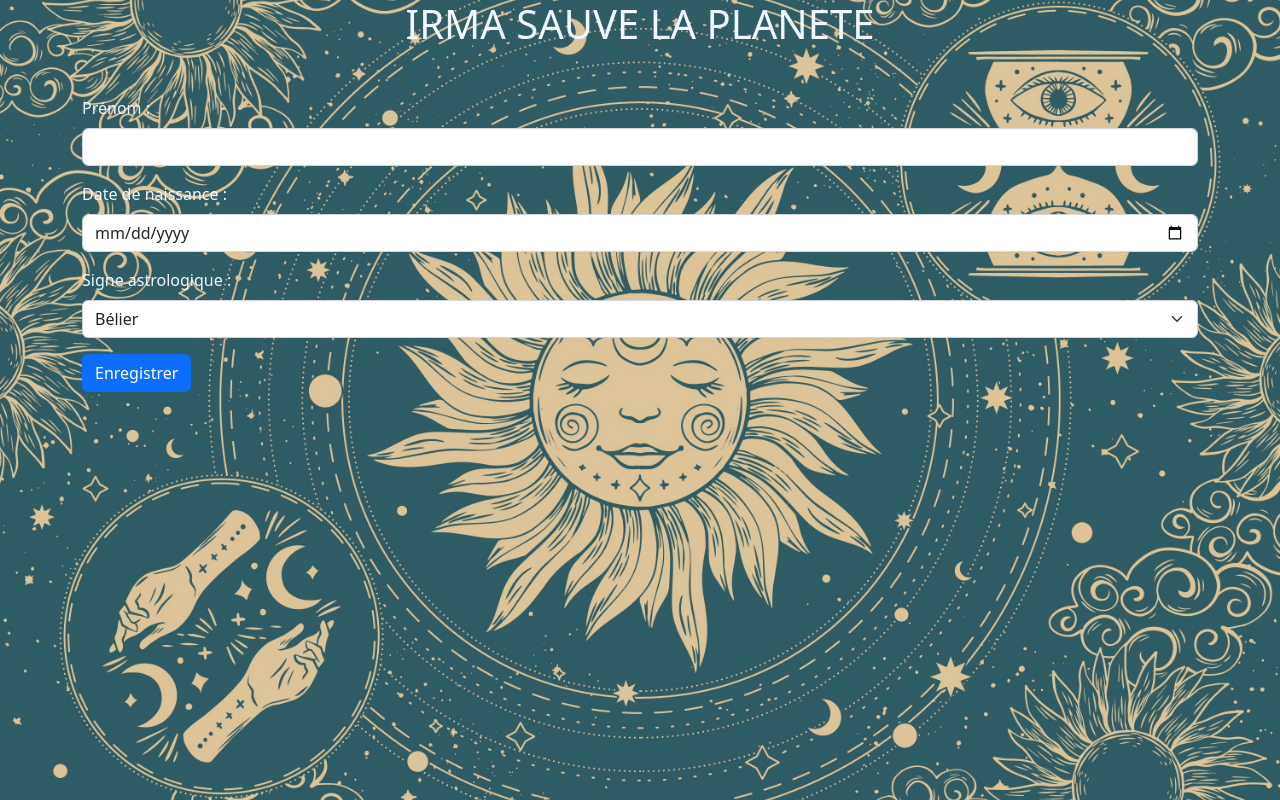
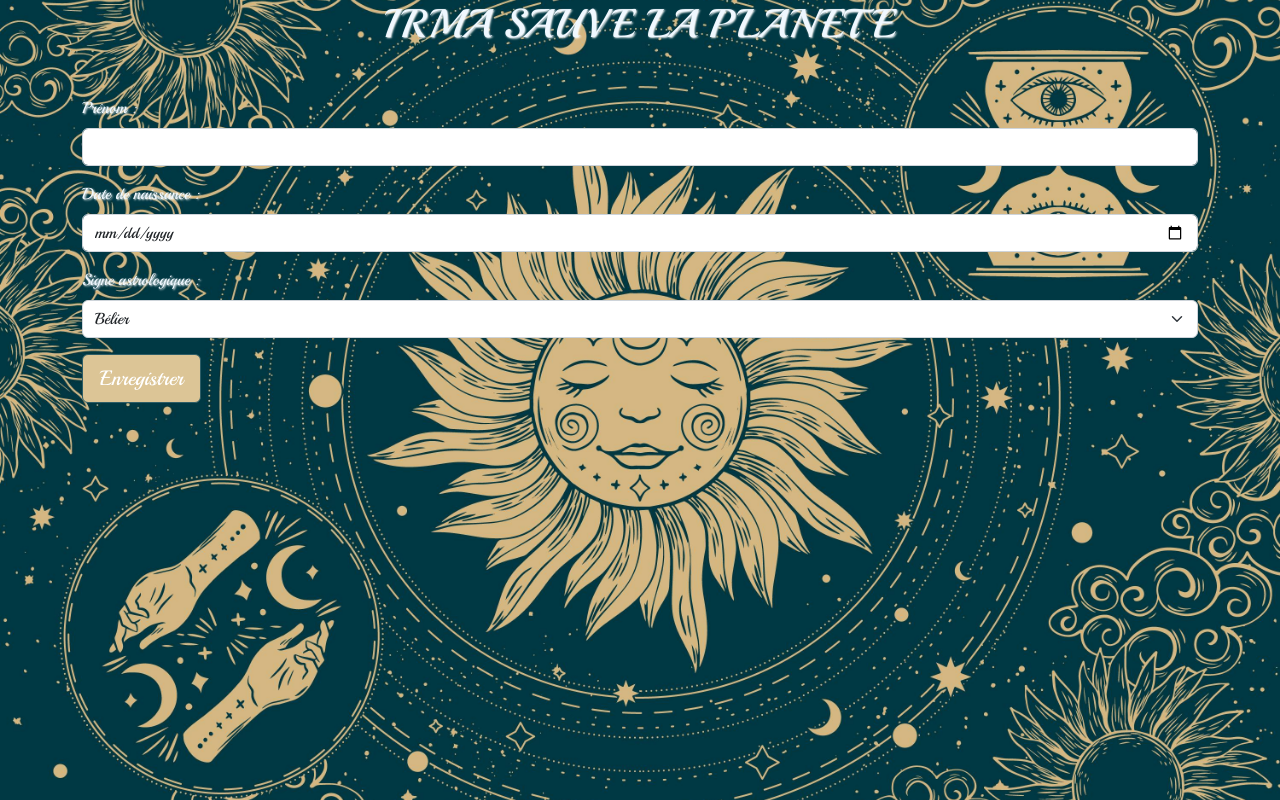
Before and after one commit to zb2oby/green-conf, a React (Create React App) app in the folder frontend/: page / in a window 1280 px wide. Built offline with nearby package versions, Linux system fonts and the light colour scheme.

Commit message:
more css

```diff
--- a/frontend/src/app/App.js
+++ b/frontend/src/app/App.js
@@ -31,15 +31,15 @@ function App() {
     return (
         <div className="container">
             <div className={"mb-5 text-center"}>
-                <h1>IRMA SAUVE LA PLANETE</h1>
-                {!iniTirage && <Button onClick={() => setInitTirage(true)}>Initialiser un nouveau tirage</Button>}
+                <h1 className={"mb-5"}>IRMA SAUVE LA PLANETE</h1>
+                {!iniTirage && <Button className={"irma-btn"} onClick={() => setInitTirage(true)}>Initialiser un nouveau tirage</Button>}
             </div>
             {iniTirage &&
                 <TirageForm joueur={currentTirage} handleInitTirage={handleInitTirage} handleInitJoueur={handleInitJoueur}/>
             }
             {!iniTirage &&
                 <>
-                    <TirageHeader currentTirage={currentTirage} currentJoueur={currentJoueur}/>
+                    <TirageHeader className={"tirageHeader"} currentTirage={currentTirage} currentJoueur={currentJoueur}/>
                     <div className={"text-center"}>
                         <TirageContent currentTirage={currentTirage} />
                     </div>
--- a/frontend/src/component/TirageChoice.js
+++ b/frontend/src/component/TirageChoice.js
@@ -22,10 +22,13 @@ export const TirageChoice = ({nbCartes, isRevealed, onChoiceOk}) =>  {
     }, [])
 
     useEffect(() => {
-        if (choosenCards.length === nbCartes-1) {
+        if (choosenCards.length === nbCartes) {
             setStopPersist(true);
-            onChoiceOk(true)
+            onChoiceOk(true);
         }
+        /*if (choosenCards.length+1 >= nbCartes) {
+            onChoiceOk(true);
+        }*/
     }, [choosenCards, nbCartes, onChoiceOk])
 
     const persist = useCallback((choosenKey) => {
--- a/frontend/src/component/TirageContent.js
+++ b/frontend/src/component/TirageContent.js
@@ -48,12 +48,12 @@ export const TirageContent = ({currentTirage}) => {
         <div>
             <TirageChoice nbCartes={NB_CARTES} isRevealed={revealed} onChoiceOk={setRevealable}/>
             {revealable && <div className={"m-5"}>
-                <Button className={"mt-3"} onClick={() => tirerUnitairement(NB_CARTES)}>Révéler les cartes !</Button>
+                <Button className={"irma-btn mt-3"} onClick={() => tirerUnitairement(NB_CARTES)}>Révéler les cartes !</Button>
             </div>}
-            <div className="m-5 d-flex justify-content-around flex-wrap">
+            <div className="revealed-container d-flex justify-content-around flex-wrap">
                 {cartes.map(carte => {
                     return (
-                        <div className="card-revealed w-50 p-4" key={carte.idCarte}>
+                        <div className="card-revealed p-4" key={carte.idCarte}>
                             <h4 className={"mb-2"}>{carte?.categorie}</h4>
                             <img src={require(`../assets/${carte?.image}`)} alt={carte?.idCarte}/>
                             <div className={"mt-3"}>{carte?.description}</div>
--- a/frontend/src/component/TirageForm.js
+++ b/frontend/src/component/TirageForm.js
@@ -67,7 +67,7 @@ export const TirageForm = ({joueur, handleInitTirage, handleInitJoueur}) => {
                         </Form.Select>
                     </Form.Group>
 
-                    <Button type={"submit"}>Enregistrer</Button>
+                    <Button className={"irma-btn"} type={"submit"}>Enregistrer</Button>
                 </Form>
         </div>
     )
--- a/frontend/src/component/TirageHeader.js
+++ b/frontend/src/component/TirageHeader.js
@@ -1,18 +1,14 @@
 import React from 'react';
 
 
-export const TirageHeader = ({currentTirage, currentJoueur}) => {
+export const TirageHeader = ({className, currentTirage, currentJoueur}) => {
     return (
-        <div>
+        <div className={className}>
             <div className="m-3 d-flex justify-content-around">
                 <div>
-                    <h3>Joueur</h3>
-                    <div>{currentJoueur?.prenom} {currentJoueur?.signeAstro}</div>
-                    <div>{currentJoueur?.dateNaissance}</div>
-                </div>
-                <div>
-                    <h3>Tirage</h3>
-                    <div>{currentTirage?.numTirage}</div>
+                    <div>Prénom : {currentJoueur?.prenom} </div>
+                    <div>Signe : {currentJoueur?.signeAstro}</div>
+                    <div>Date de naissance : {currentJoueur?.dateNaissance}</div>
                 </div>
             </div>
         </div>
--- a/frontend/src/index.css
+++ b/frontend/src/index.css
@@ -1,21 +1,17 @@
-@font-face {
-  font-family: "playballregular";
-  src: url(assets/Playball/Playball-Regular.ttf) format("ttf");
-}
+@import url('https://fonts.googleapis.com/css2?family=Playball&display=swap');
 
 
 body {
-  font-family: 'playballregular', serif;
+  font-family: 'Playball', cursive !important;
   font-style: normal;
   margin: 0;
-  -webkit-font-smoothing: antialiased;
-  -moz-osx-font-smoothing: grayscale;
-  background: linear-gradient(rgba(255,255,255,.18), rgba(255,255,255,.18)), url(assets/background.jpg) no-repeat center center fixed;
+  background: url(assets/background.jpg) no-repeat center center fixed;
   -webkit-background-size: cover;
   -moz-background-size: cover;
   -o-background-size: cover;
   background-size: cover;
   color: aliceblue !important;
+  text-shadow: 1px 1px 2px rgba(255,255,255,1);
 
 }
 
@@ -35,13 +31,39 @@ img {
   height: auto;
 }
 
+.w-33 {
+  width: 33% !important;
+}
+.irma-btn {
+  padding: 8px 17px !important;
+  font-size: 1.3em !important;
+  background-color: #dcc596 !important;
+  border-color: #2e5d66 !important;
+}
+
+.irma-btn:hover {
+  background-color: #2e5d66 !important;
+  border-color: #dcc596 !important;
+}
+
+.tirageHeader {
+  background-color: #dcc596;
+  border: 1px solid #2e5d66;
+  border-radius: 20px;
+  position: absolute;
+  top: 20px;
+  left: 20px;
+  text-shadow: none;
+  font-size: 1.2rem;
+}
+
 .card-tarot {
   background: url(assets/bgc-choice.jpg) no-repeat center center;
   background-size: 940px 700px;
   background-position-y: 0px;
   height: 700px;
   max-width: 940px;
-  margin: 0 auto;
+  margin: 100px auto 0 auto;
   border-radius: 90px;
   box-shadow: 0px 1px 2px 0px rgba(255,255,255,1),
   1px 2px 4px 0px rgba(255,255,255,1),
@@ -132,8 +154,17 @@ img {
 .hideCard {
   display: none;
 }
+.revealed-container {
+  margin-top: 150px;
+}
 .card-revealed {
-  text-shadow: 1px 1px 2px rgba(255,255,255,1);
+  background-color: #dcc596;
+  width: 30% !important;
+  margin-bottom: 40px;
+  border: 1px solid #2e5d66;
+  border-radius: 20px;
+  text-shadow: none;
+  font-size: 1.2rem;
 }
 .card-revealed img {
   box-shadow: 0px 1px 2px 0px rgba(255,255,255,1),
```
Also changed, not shown: frontend/src/assets/Playball/OFL.txt (deleted), frontend/src/assets/Playball/Playball-Regular.ttf (deleted).
